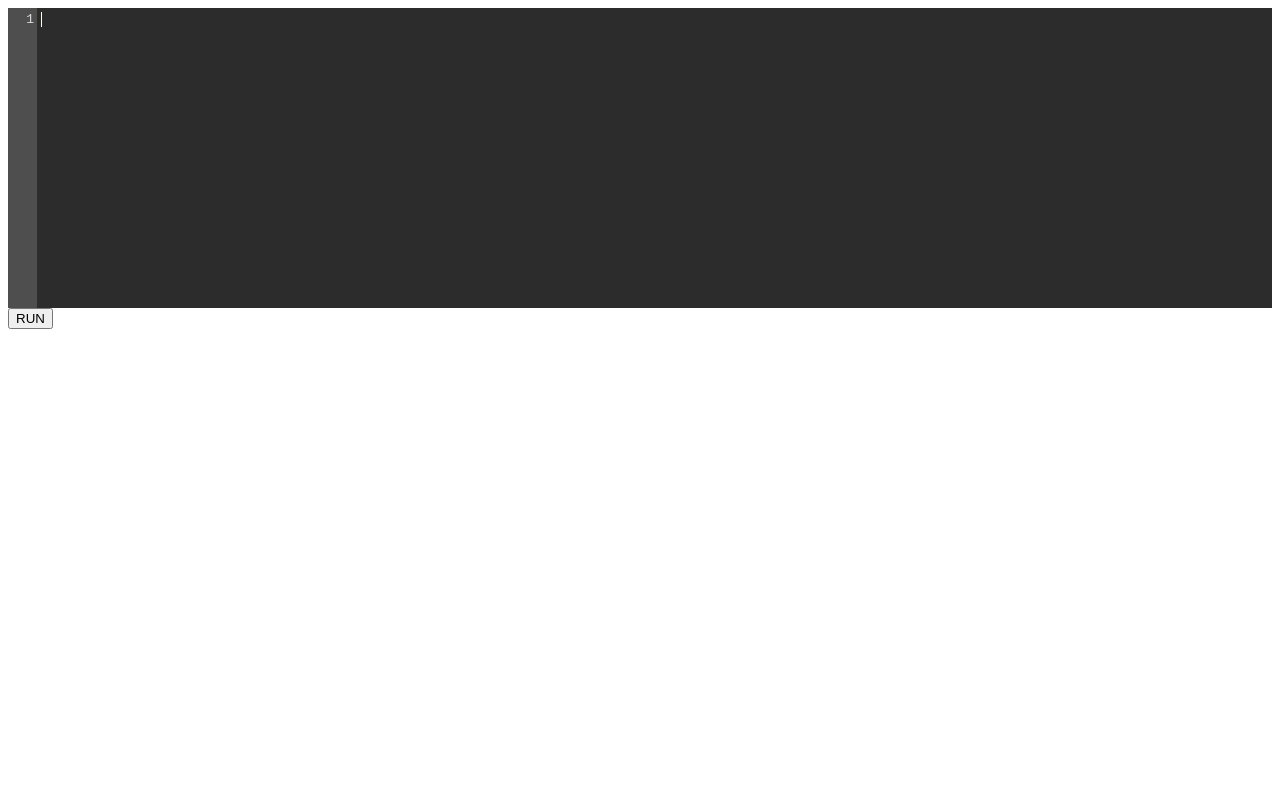
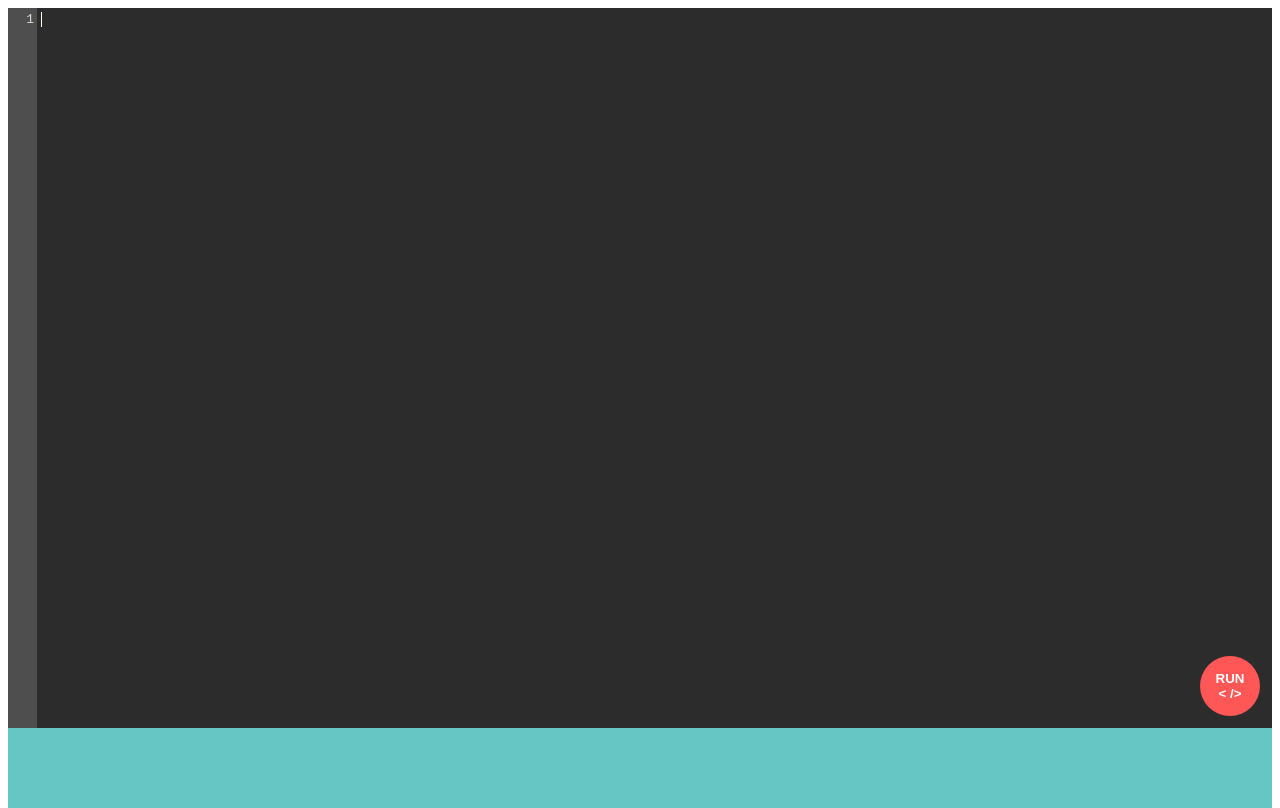
Before and after one commit to rcwestlake/dockjs, an Electron app: page app/index.html in a window 1280 px wide. Drawn offline with nearby package versions, Linux system fonts and the light colour scheme.

Commit message:
[ADD]: editor, footer, and run-btn styles

```diff
--- a/app/css/styles.css
+++ b/app/css/styles.css
@@ -0,0 +1,42 @@
+html, body {
+  height: 100%;
+}
+
+button {
+  cursor: pointer;
+}
+
+#editor-container {
+  display: flex;
+  flex-direction: column;
+  width: 100%;
+  height: 90%;
+  max-height: 90%;
+}
+
+#footer {
+  color: #fff;
+  background-color: #65C6C4;
+  background: #65C6C4;
+  height: 10%;
+  max-height: 10%;
+}
+
+#run-button {
+  color: #fff;
+  background-color: #FF5656;
+  border: none;
+  border-radius: 100%;
+  font-weight: bold;
+  width: 60px;
+  height: 60px;
+  outline: none;
+  position: absolute;
+  right: 20px;
+  bottom: 10.5%
+}
+
+.code-symbol {
+  display: block;
+  color: #fff;
+}
--- a/app/helpers/themes/codemirror.css
+++ b/app/helpers/codemirror.css
@@ -3,8 +3,9 @@
 .CodeMirror {
   /* Set height, width, borders, and global font properties here */
   font-family: monospace;
-  height: 300px;
+  height: 100vh;
   color: black;
+  viewportMargin: Infinity;
 }
 
 /* PADDING */
--- a/app/index.html
+++ b/app/index.html
@@ -4,14 +4,21 @@
     <meta charset="utf-8">
     <title>dockjs</title>
     <link rel="stylesheet" href="./css/styles.css">
-    <link rel="stylesheet" href="./helpers/themes/codemirror.css">
+    <link rel="stylesheet" href="./helpers/codemirror.css">
     <link rel="stylesheet" href="./helpers/themes/mbo.css">
     <script src="./helpers/codemirror.js"></script>
     <script src="./helpers/javascript.js"></script>
   </head>
   <body>
-    <textarea id="input" autofocus="true"></textarea>
-    <button id="run-button">RUN</button>
+    <section id="editor-container">
+      <textarea id="input" autofocus="true"></textarea>
+    </section>
+    <footer id="footer">
+      <button id="run-button">
+        RUN
+        <span class="code-symbol">< /></span>
+      </button>
+    </footer>
   </body>
   <script>require('./renderer.js')</script>
 
```
